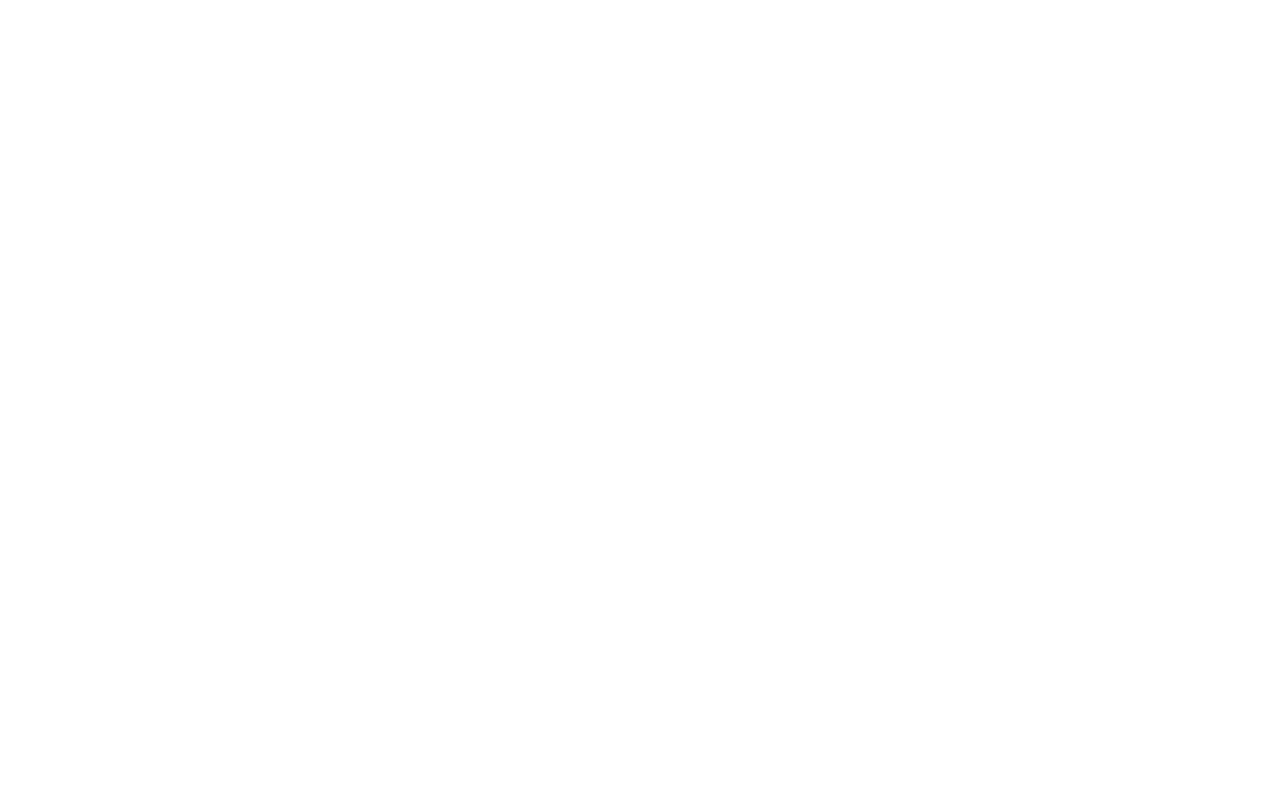
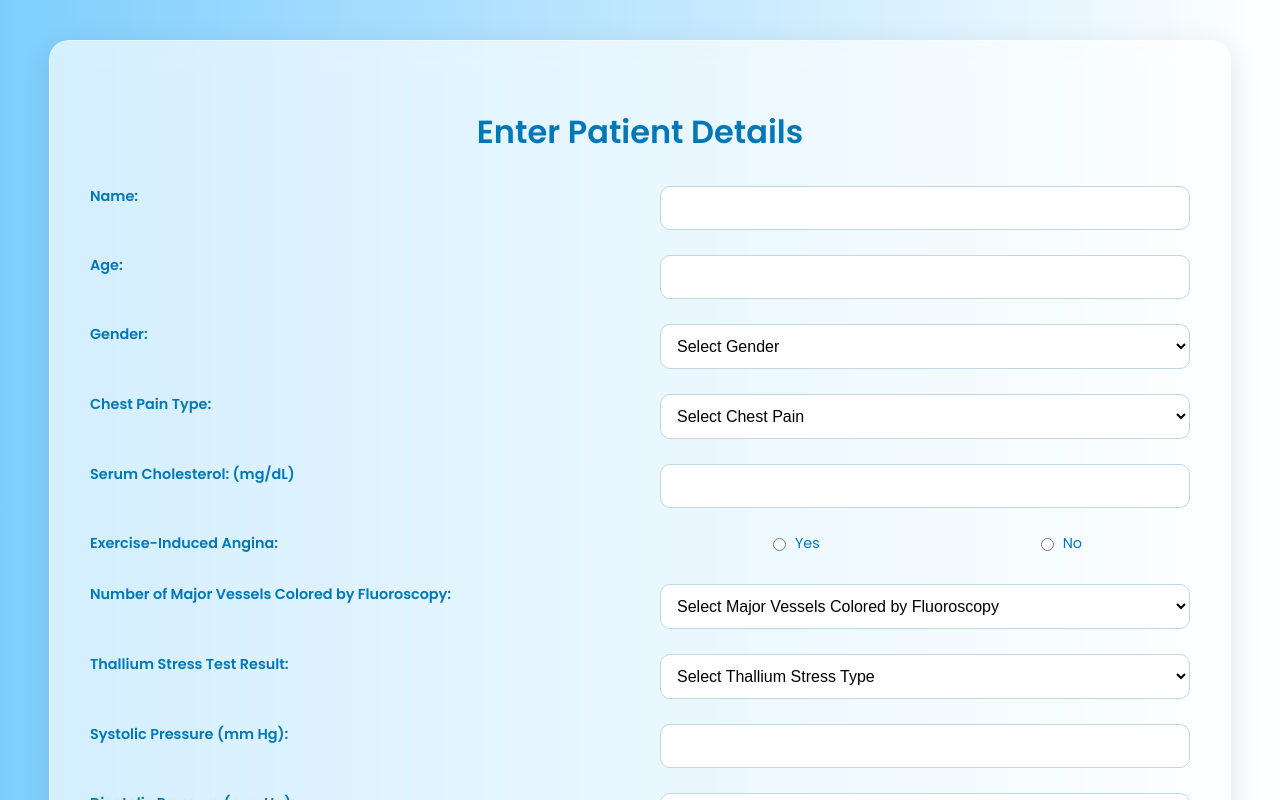
Before and after one commit to AMAN-JEE/CVD, a React (Vite) app in the folder FrontEnd/patient-dashboard/: page /patient/info in a window 1280 px wide. Before the commit this address had no page. Shown: the top 800 px of the page. Built offline with nearby package versions, Linux system fonts and the light colour scheme.

Commit message:
Final Modification Frontend

```diff
--- a/FrontEnd/patient-dashboard/src/App.jsx
+++ b/FrontEnd/patient-dashboard/src/App.jsx
@@ -12,9 +12,9 @@ function App() {
     <Router>
       <Routes>
         <Route path="/" element={<Stage1 />} />
-        <Route path="/stage-1" element={<Stage1 />} />
-        <Route path="/stage-2" element={<Stage2 />} />
-        <Route path="/stage-3" element={<Stage3 />} />
+        <Route path="/patient/info" element={<Stage1 />} />
+        <Route path="/sensor/data" element={<Stage2 />} />
+        <Route path="/patient/predict" element={<Stage3 />} />
       </Routes>
     </Router>
   );
--- a/FrontEnd/patient-dashboard/src/components/Stage1.jsx
+++ b/FrontEnd/patient-dashboard/src/components/Stage1.jsx
@@ -1,10 +1,7 @@
 import React, { useState } from "react";
 import axios from "axios";
 import { useNavigate } from "react-router-dom"; // React Router for redirection
-// import baseurl from "../constant.js"
 import urls from '../constant.js';
-// urls.baseurl
-// urls.baseurlsensor
 
 // console.log(baseurl);
 const Stage1 = () => {
@@ -51,8 +48,8 @@ const Stage1 = () => {
     setIsSubmitting(true);
     try {
       await axios.post(`${urls.baseurl}/api/patient-details`, patientData);
-      alert("Data submitted successfully!");
-      navigate("/stage-2"); // Redirect to Stage-2 after success
+      alert("Data Saved successfully!");
+      navigate("/sensor/data"); // Redirect to Stage-2 after success
     } catch (error) {
       setError("Error submitting data. Please try again.");
     } finally {
@@ -62,7 +59,7 @@ const Stage1 = () => {
 
   return (
     <div className="form-container">
-      <h2>Stage-1: Enter Patient Details</h2>
+      <h2>Enter Patient Details</h2>
       {error && <p className="error">{error}</p>}
       <form onSubmit={handleSubmit}>
         {/* Patient form fields */}
--- a/FrontEnd/patient-dashboard/src/components/Stage2.jsx
+++ b/FrontEnd/patient-dashboard/src/components/Stage2.jsx
@@ -1,11 +1,7 @@
 import React, { useState, useEffect } from "react";
 import axios from "axios";
 import { useNavigate } from "react-router-dom";
-// import baseurl from "../constant.js";
-// import baseurlsensor from "../constant.js";
 import urls from '../constant.js';
-// urls.baseurl
-// urls.baseurlsensor
 
 const Stage2 = () => {
   const [sensorData, setSensorData] = useState({
@@ -42,23 +38,6 @@ const Stage2 = () => {
   };
 
   // Function to start sensor data reading
-  // const startSensorReading = async () => {
-  //   startCountdown();
-  //   setBtndisable(true);
-
-  //   setTimeout(async () => {
-  //     try {
-  //       setIsCollecting(true);
-  //       const response = await axios.get(`${baseurl}/api/start-sensor`);
-  //       setSensorData(response.data); // Simulating real-time data fetch
-  //     } catch (err) {
-  //       setError("Error starting sensor data collection.");
-  //     } finally {
-  //       setIsCollecting(false);
-  //     }
-  //   }, 3000);
-  // };
-
   const startSensorReading = async () => {
   try {
     // 1️⃣ First, SET FLAG = 1
@@ -93,12 +72,12 @@ const Stage2 = () => {
 };
 
   const proceedToStage3 = () => {
-    navigate("/stage-3");
+    navigate("/patient/predict");
   };
 
   return (
     <div className="sensor-container">
-      <h2>Stage-2: Sensor Data Collection</h2>
+      <h2>Sensor Data Collection</h2>
       {error && <p className="error">{error}</p>}
 
       {isCollecting ? (
@@ -133,7 +112,7 @@ const Stage2 = () => {
           )}
           {sensorData.heartRate && (
             <div className="sensor-container">
-              <button onClick={proceedToStage3}>Proceed Next</button>
+              <button onClick={proceedToStage3}>Go Next</button>
             </div>
           )}
         </>
--- a/FrontEnd/patient-dashboard/src/components/Stage3.jsx
+++ b/FrontEnd/patient-dashboard/src/components/Stage3.jsx
@@ -3,10 +3,7 @@ import { useNavigate } from "react-router-dom";
 import axios from "axios";
 import jsPDF from "jspdf";
 import autoTable from "jspdf-autotable";
-// import baseurl from "../constant.js";
 import urls from '../constant.js';
-// urls.baseurl
-// urls.baseurlsensor
 
 const Stage3 = () => {
   const [predictionResult, setPredictionResult] = useState(null);
@@ -82,7 +79,7 @@ const Stage3 = () => {
 
   return (
     <div className="result-container">
-      <h2>Stage-3: Heart Disease Prediction Result</h2>
+      <h2>Heart Disease Prediction Result</h2>
       {error && <p className="error">{error}</p>}
 
       {predictionResult && patientData.name ? (
@@ -141,7 +138,7 @@ const Stage3 = () => {
         <p>Loading patient data...</p>
       )}
       <div className="download-btn">
-        <button onClick={proceedToHome}>Back to Home</button>
+        <button onClick={proceedToHome}>Go To Home</button>
       </div>
     </div>
   );
--- a/FrontEnd/patient-dashboard/src/css/Stage1.css
+++ b/FrontEnd/patient-dashboard/src/css/Stage1.css
@@ -3,7 +3,7 @@
 body {
   margin: 0;
   padding: 0;
-  background: linear-gradient(to right, #c8e8f9, #ffffff);
+  background: linear-gradient(to right, #7ecefd, #ffffff);
   font-family: "Poppins", sans-serif;
   color: #2e3b4e;
 }
@@ -80,6 +80,7 @@ form select:focus {
   display: flex;
   justify-content: space-between;
   margin-top: 20px;
+  gap: 5%;
 }
 
 .sub-btn button {
```
